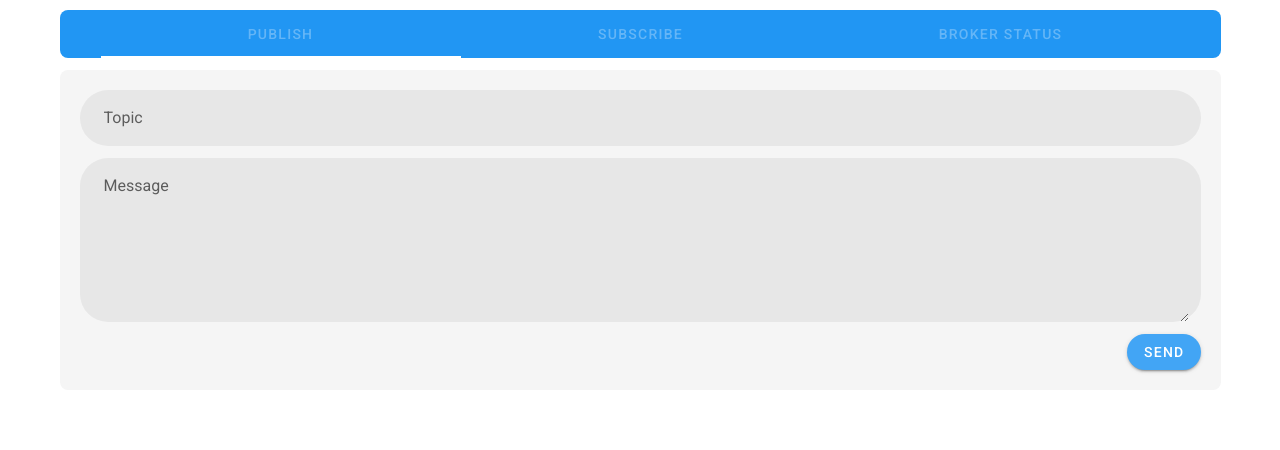
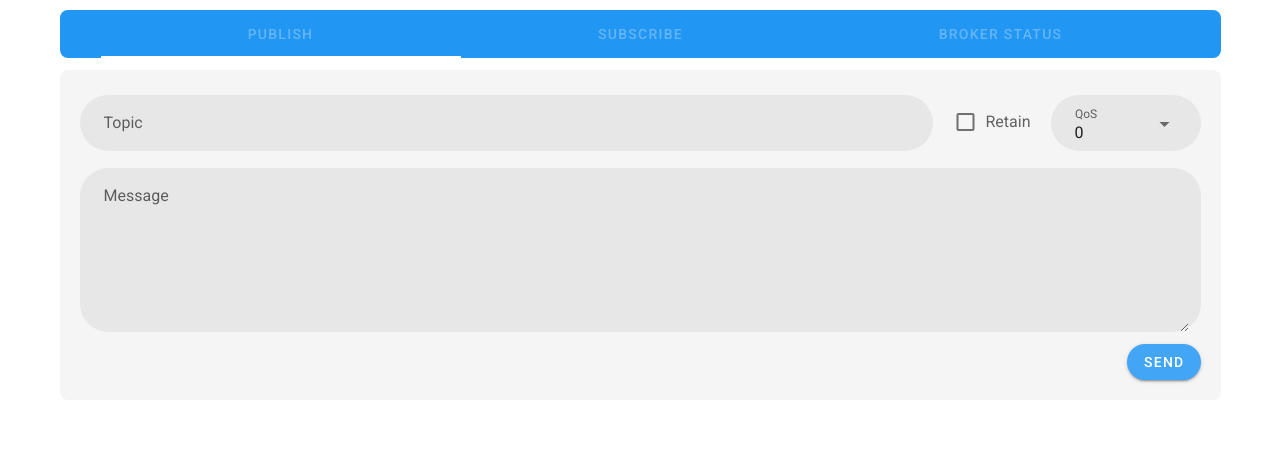
Before and after one commit to sc2-mkr/HyveMQTT, a Nuxt app: page / in a window 1280 px wide. Shown: the part 170-620 px from the top of the page. Built offline with nearby package versions, Linux system fonts and the light colour scheme; what vue-notification, vue-uuid would draw is missing.

Commit message:
feat: ( #1 ) add qos and retain fields to publish tab

```diff
--- /dev/null
+++ b/models/mqtt/MqttMessageModel.ts
@@ -0,0 +1,8 @@
+export default class MqttMessageModel {
+  constructor(
+    public topic: string = '',
+    public message: string = '',
+    public qos: number = 0,
+    public retain: boolean = false
+  ) {}
+}
--- a/pages/index.vue
+++ b/pages/index.vue
@@ -65,21 +65,44 @@
             :disabled="connectionStatus !== connectionStates.CONNECTED"
             value="publish"
           >
-            <v-sheet class="grey lighten-4 rounded-lg pa-5 text-right">
+            <v-sheet class="grey lighten-4 rounded-lg pa-5">
+              <div class="d-flex align-center">
                 <v-text-field
+                  v-model="tabs.publish.message.topic"
                   rounded
                   filled
                   label="Topic"
                   hide-details
                 ></v-text-field>
+                <v-checkbox
+                  v-model="tabs.publish.message.retain"
+                  label="Retain"
+                  class="ml-5"
+                ></v-checkbox>
+                <v-select
+                  v-model="tabs.publish.message.qos"
+                  :items="tabs.publish.qosItems"
+                  style="max-width: 150px"
+                  class="ml-5"
+                  hide-details
+                  rounded
+                  filled
+                  label="QoS"
+                ></v-select>
+              </div>
+
               <v-textarea
+                v-model="tabs.publish.message.message"
                 class="my-3"
                 rounded
                 filled
                 label="Message"
                 hide-details
               ></v-textarea>
+
+              <div class="d-flex justify-end align-center">
                 <v-btn rounded color="secondary">Send</v-btn>
+              </div>
             </v-sheet>
           </v-tab-item>
           <v-tab-item
@@ -109,6 +132,7 @@
 <script>
 import { mapGetters, mapActions, mapMutations } from 'vuex'
 import { connectionStates } from '~/utils/mqtt/Connection'
+import MqttMessageModel from '~/models/mqtt/MqttMessageModel'
 
 export default {
   name: 'Dashboard',
@@ -118,7 +142,25 @@ export default {
       connectionStates,
 
       tabs: {
-        model: 'publish'
+        model: 'publish',
+        publish: {
+          message: new MqttMessageModel(),
+
+          qosItems: [
+            {
+              value: 0,
+              text: 0
+            },
+            {
+              value: 1,
+              text: 1
+            },
+            {
+              value: 2,
+              text: 2
+            }
+          ]
+        }
       }
     }
   },
```
Lines whose indentation alone changed are shown as unchanged.
